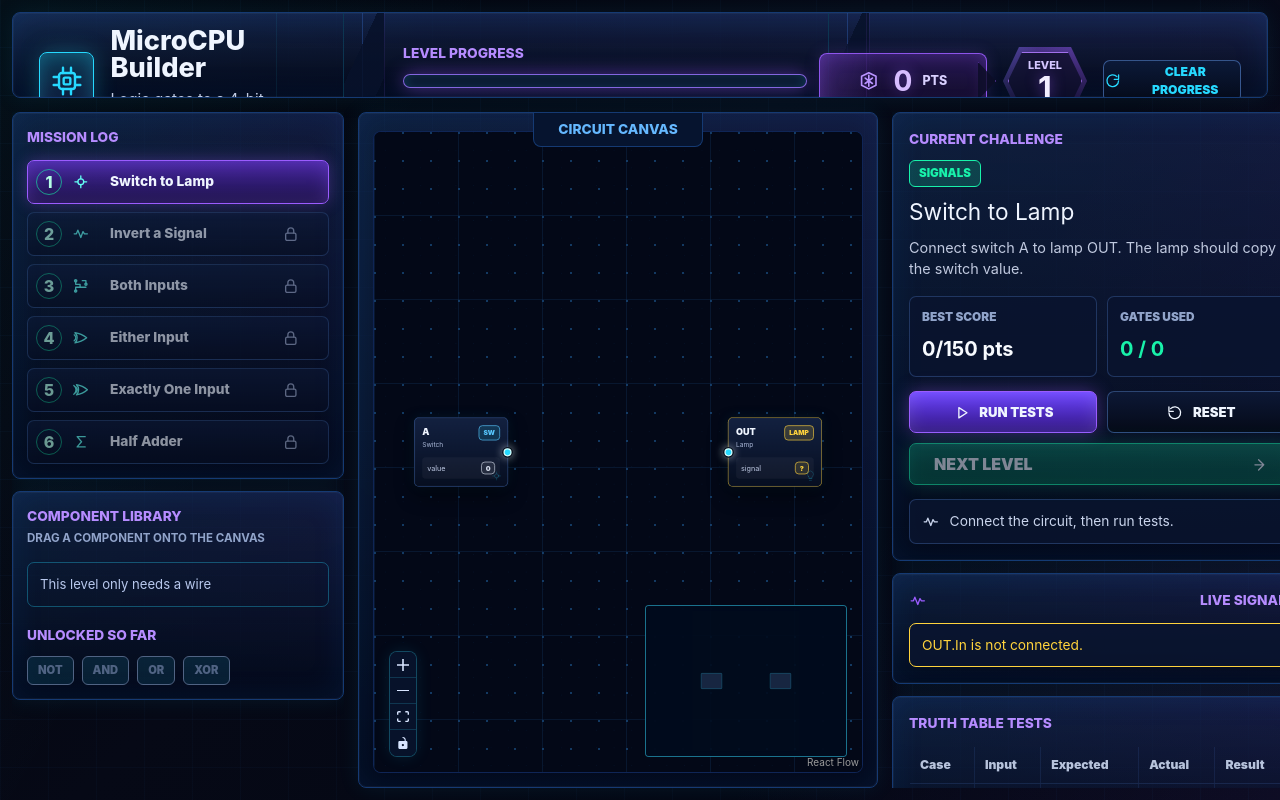
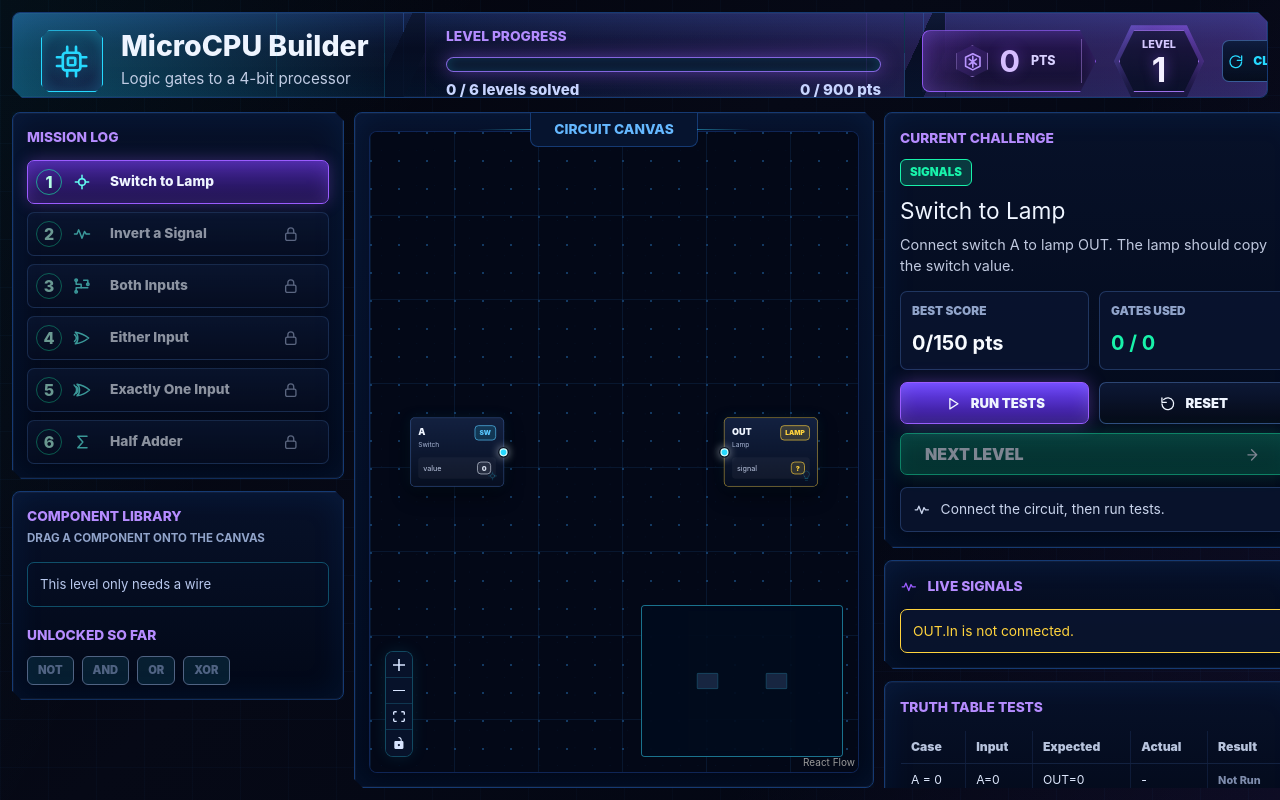
Before and after one commit to Ed12908/CoreCraft, a React (Vite) app: page / in a window 1280 px wide. Built offline with nearby package versions, Linux system fonts and the light colour scheme.

Commit message:
design: improve

```diff
--- a/package.json
+++ b/package.json
@@ -12,6 +12,7 @@
     "format": "biome format --write .",
     "format:check": "biome format .",
     "lint": "biome lint .",
+    "screenshot": "bun scripts/capture-ui.ts",
     "test": "vitest run",
     "test:watch": "vitest"
   },
--- a/scripts/capture-ui.ts
+++ b/scripts/capture-ui.ts
@@ -1,6 +1,6 @@
 import { existsSync, mkdirSync } from "node:fs";
-import { resolve } from "node:path";
-import { chromium, type Browser } from "@playwright/test";
+import { dirname, resolve } from "node:path";
+import { type Browser, chromium } from "@playwright/test";
 
 const url = process.env.UI_URL ?? "http://127.0.0.1:5175/";
 const outputPath = resolve(process.cwd(), process.env.UI_SCREENSHOT ?? "screenshots/current.png");
@@ -27,45 +27,45 @@ const xorCircuit = {
     {
       id: "input-a",
       type: "component",
-      position: { x: 60, y: 100 },
+      position: { x: 60, y: -40 },
       deletable: false,
       data: { kind: "input", label: "A", fixed: true, value: 1 },
     },
     {
       id: "input-b",
       type: "component",
-      position: { x: 60, y: 260 },
+      position: { x: 60, y: 190 },
       deletable: false,
       data: { kind: "input", label: "B", fixed: true, value: 0 },
     },
     {
       id: "xor-and-top",
       type: "component",
-      position: { x: 295, y: 105 },
+      position: { x: 295, y: -80 },
       data: { kind: "and", label: "AND" },
     },
     {
       id: "xor-not",
       type: "component",
-      position: { x: 495, y: 75 },
+      position: { x: 495, y: -145 },
       data: { kind: "not", label: "NOT" },
     },
     {
       id: "xor-or",
       type: "component",
-      position: { x: 310, y: 285 },
+      position: { x: 310, y: 225 },
       data: { kind: "or", label: "OR" },
     },
     {
       id: "xor-and-out",
       type: "component",
-      position: { x: 580, y: 235 },
+      position: { x: 580, y: 60 },
       data: { kind: "and", label: "AND" },
     },
     {
       id: "output-out",
       type: "component",
-      position: { x: 770, y: 180 },
+      position: { x: 770, y: 75 },
       deletable: false,
       data: { kind: "output", label: "OUT", fixed: true, value: 0 },
     },
@@ -151,7 +151,7 @@ const persistedProgress = {
   version: 1,
 };
 
-mkdirSync(resolve(outputPath, ".."), { recursive: true });
+mkdirSync(dirname(outputPath), { recursive: true });
 
 const browser: Browser = await chromium.launch({
   executablePath,
--- a/src/styles.css
+++ b/src/styles.css
@@ -86,19 +86,20 @@ button {
 .top-hud {
   position: relative;
   display: grid;
-  grid-template-columns: minmax(330px, 0.9fr) minmax(470px, 1.25fr) minmax(420px, 1fr);
+  grid-template-columns: 390px minmax(520px, 1fr) 470px;
   gap: 0;
   min-height: 0;
   overflow: hidden;
   border: 1px solid var(--line);
   border-radius: var(--radius);
   background:
-    linear-gradient(180deg, rgb(26 42 86 / 0.68), rgb(3 8 23 / 0.96)),
-    linear-gradient(90deg, rgb(38 217 255 / 0.1), transparent 34%, rgb(155 92 255 / 0.1));
+    linear-gradient(180deg, #0d1737, #030817),
+    linear-gradient(90deg, rgb(38 217 255 / 0.035), transparent 42%, rgb(155 92 255 / 0.04));
   box-shadow:
     inset 0 0 0 1px rgb(255 255 255 / 0.04),
     inset 0 0 34px rgb(22 114 255 / 0.12),
     0 0 24px rgb(38 217 255 / 0.08);
+  clip-path: polygon(0 0, calc(100% - 10px) 0, 100% 10px, 100% 100%, 10px 100%, 0 calc(100% - 10px));
 }
 
 .cyber-panel {
@@ -106,12 +107,13 @@ button {
   border: 1px solid var(--line);
   border-radius: var(--radius);
   background:
-    linear-gradient(180deg, rgb(20 38 82 / 0.52), rgb(3 9 25 / 0.94)),
-    linear-gradient(90deg, rgb(38 217 255 / 0.08), rgb(155 92 255 / 0.08));
+    linear-gradient(180deg, #071129, #020817),
+    linear-gradient(90deg, rgb(38 217 255 / 0.02), transparent 45%, rgb(155 92 255 / 0.022));
   box-shadow:
     inset 0 0 0 1px rgb(255 255 255 / 0.04),
     inset 0 0 32px rgb(22 114 255 / 0.1),
     0 0 22px rgb(38 217 255 / 0.08);
+  clip-path: polygon(0 0, calc(100% - 9px) 0, 100% 9px, 100% 100%, 9px 100%, 0 calc(100% - 9px));
 }
 
 .top-hud::before,
@@ -122,7 +124,11 @@ button {
   border-radius: inherit;
   background: linear-gradient(90deg, var(--cyan), transparent 32%, var(--violet));
   content: "";
-  opacity: 0.45;
+  opacity: 0.3;
+}
+
+.cyber-panel::before {
+  display: none;
 }
 
 .top-hud::after {
@@ -130,8 +136,9 @@ button {
   inset: 0;
   pointer-events: none;
   background:
-    linear-gradient(90deg, transparent 0 21%, rgb(38 217 255 / 0.08) 21% 21.08%, transparent 21.08% 68%),
-    linear-gradient(90deg, transparent 0 68%, rgb(155 92 255 / 0.1) 68% 68.08%, transparent 68.08%);
+    linear-gradient(90deg, transparent 0 21%, rgb(38 217 255 / 0.1) 21% 21.08%, transparent 21.08% 68%),
+    linear-gradient(90deg, transparent 0 68%, rgb(155 92 255 / 0.1) 68% 68.08%, transparent 68.08%),
+    linear-gradient(180deg, rgb(115 155 255 / 0.07), transparent 42%, rgb(38 217 255 / 0.025));
   content: "";
 }
 
@@ -153,7 +160,7 @@ button {
   height: 100%;
   border-left: 1px solid rgb(38 217 255 / 0.18);
   border-right: 1px solid rgb(155 92 255 / 0.1);
-  background: linear-gradient(115deg, transparent 0 32%, rgb(7 17 42 / 0.86) 32% 68%, transparent 68%);
+  background: linear-gradient(115deg, transparent 0 32%, rgb(5 13 34 / 0.92) 32% 68%, transparent 68%);
   content: "";
   pointer-events: none;
 }
@@ -161,27 +168,30 @@ button {
 .brand-section {
   display: flex;
   align-items: center;
-  gap: 16px;
-  padding: 14px 26px;
+  gap: 18px;
+  padding: 13px 28px;
 }
 
 .brand-chip {
   display: grid;
   place-items: center;
-  width: 58px;
-  height: 58px;
+  width: 62px;
+  height: 62px;
   border: 1px solid var(--cyan);
   border-radius: 8px;
-  background: linear-gradient(180deg, rgb(38 217 255 / 0.2), rgb(155 92 255 / 0.06)), var(--panel-strong);
+  background:
+    linear-gradient(180deg, rgb(38 217 255 / 0.22), rgb(155 92 255 / 0.08)),
+    radial-gradient(circle at 50% 50%, rgb(38 217 255 / 0.16), transparent 60%), var(--panel-strong);
   color: var(--cyan);
   box-shadow:
     inset 0 0 18px rgb(38 217 255 / 0.28),
     0 0 22px rgb(38 217 255 / 0.28);
+  clip-path: polygon(0 12%, 12% 0, 88% 0, 100% 12%, 100% 88%, 88% 100%, 12% 100%, 0 88%);
 }
 
 .brand-chip .ui-icon {
-  width: 2rem;
-  height: 2rem;
+  width: 2.2rem;
+  height: 2.2rem;
 }
 
 .brand-copy {
@@ -190,7 +200,7 @@ button {
 
 .brand-copy h1 {
   margin: 0;
-  font-size: 1.7rem;
+  font-size: 1.78rem;
   line-height: 1;
   font-weight: 800;
 }
@@ -204,7 +214,7 @@ button {
 .progress-section {
   display: grid;
   align-items: center;
-  padding: 14px 40px;
+  padding: 13px 42px;
 }
 
 .progress-inner {
@@ -227,7 +237,7 @@ button {
 
 .progress-track {
   position: relative;
-  height: 14px;
+  height: 15px;
   overflow: hidden;
   border: 1px solid rgb(154 117 255 / 0.85);
   border-radius: 999px;
@@ -252,16 +262,17 @@ button {
   display: flex;
   justify-content: space-between;
   color: #cdd7ff;
-  font-size: 0.9rem;
-  font-weight: 700;
+  font-size: 0.94rem;
+  font-weight: 800;
+  line-height: 1;
 }
 
 .actions-section {
   display: flex;
   align-items: center;
   justify-content: flex-end;
-  gap: 16px;
-  padding: 10px 26px 10px 32px;
+  gap: 18px;
+  padding: 8px 25px 8px 34px;
 }
 
 .hud-score-module {
@@ -269,10 +280,10 @@ button {
   display: flex;
   align-items: center;
   justify-content: center;
-  gap: 10px;
-  min-width: 168px;
-  height: 56px;
-  padding: 0 22px 0 18px;
+  gap: 11px;
+  min-width: 174px;
+  height: 62px;
+  padding: 0 24px 0 18px;
   border: 1px solid rgb(155 92 255 / 0.9);
   border-radius: 8px;
   background:
@@ -282,28 +293,27 @@ button {
   box-shadow:
     inset 0 0 18px rgb(155 92 255 / 0.28),
     0 0 16px rgb(155 92 255 / 0.18);
+  clip-path: polygon(0 0, calc(100% - 16px) 0, 100% 50%, calc(100% - 16px) 100%, 0 100%);
 }
 
 .hud-score-module::after {
   position: absolute;
-  top: 8px;
-  right: -10px;
-  width: 18px;
-  height: calc(100% - 16px);
-  border-top: 1px solid rgb(155 92 255 / 0.7);
-  border-right: 1px solid rgb(155 92 255 / 0.7);
-  border-bottom: 1px solid rgb(155 92 255 / 0.7);
-  background: rgb(11 13 38 / 0.82);
-  clip-path: polygon(0 0, 100% 50%, 0 100%);
+  inset: 8px 13px 8px auto;
+  width: 1px;
+  background: rgb(197 151 255 / 0.42);
   content: "";
 }
 
 .hud-score-icon {
   display: grid;
   place-items: center;
-  width: 1.8rem;
-  height: 1.8rem;
+  width: 2rem;
+  height: 2rem;
+  border: 1px solid rgb(199 162 255 / 0.55);
+  border-radius: 7px;
+  background: rgb(155 92 255 / 0.12);
   color: #b994ff;
+  clip-path: polygon(50% 0, 100% 25%, 100% 75%, 50% 100%, 0 75%, 0 25%);
 }
 
 .hud-score-icon .ui-icon {
@@ -313,7 +323,7 @@ button {
 
 .hud-score-module strong {
   color: #d7bdff;
-  font-size: 1.75rem;
+  font-size: 1.9rem;
   line-height: 1;
   text-shadow: 0 0 14px rgb(155 92 255 / 0.42);
 }
@@ -329,9 +339,9 @@ button {
   position: relative;
   display: grid;
   place-items: center;
-  flex: 0 0 84px;
-  width: 84px;
-  height: 68px;
+  flex: 0 0 90px;
+  width: 90px;
+  height: 72px;
   color: #f4efff;
 }
 
@@ -347,7 +357,9 @@ button {
   background:
     linear-gradient(180deg, rgb(155 92 255 / 0.42), rgb(12 11 39 / 0.96)),
     linear-gradient(90deg, rgb(38 217 255 / 0.16), transparent 42%, rgb(155 92 255 / 0.18));
-  box-shadow: 0 0 20px rgb(155 92 255 / 0.32);
+  box-shadow:
+    inset 0 0 18px rgb(155 92 255 / 0.22),
+    0 0 20px rgb(155 92 255 / 0.32);
 }
 
 .hud-level-module::after {
@@ -372,7 +384,7 @@ button {
 
 .hud-level-content strong {
   color: #f3efff;
-  font-size: 2rem;
+  font-size: 2.1rem;
   line-height: 1;
   text-shadow: 0 0 14px rgb(155 92 255 / 0.56);
 }
@@ -382,7 +394,7 @@ button {
   align-items: center;
   justify-content: center;
   gap: 9px;
-  min-width: 138px;
+  min-width: 146px;
   min-height: 42px;
   border: 1px solid rgb(82 127 202 / 0.64);
   border-radius: 7px;
@@ -409,7 +421,7 @@ button {
 .workbench {
   display: grid;
   grid-template-columns: 332px minmax(520px, 1fr) 420px;
-  gap: 14px;
+  gap: 10px;
   min-height: 0;
 }
 
@@ -493,6 +505,8 @@ button {
 
 .mission-icon {
   color: #63fff3;
+  width: 1.25rem;
+  height: 1.25rem;
 }
 
 .mission-title {
@@ -665,7 +679,7 @@ button {
   top: 0;
   left: 50%;
   z-index: 2;
-  min-width: 170px;
+  min-width: 168px;
   padding: 6px 18px;
   border: 1px solid var(--line);
   border-top: 0;
@@ -674,6 +688,25 @@ button {
   color: #65b8ff;
   text-align: center;
   transform: translateX(-50%);
+}
+
+.panel-tab::before,
+.panel-tab::after {
+  position: absolute;
+  top: 50%;
+  width: 54px;
+  height: 1px;
+  background: linear-gradient(90deg, transparent, rgb(53 217 255 / 0.45));
+  content: "";
+}
+
+.panel-tab::before {
+  right: 100%;
+}
+
+.panel-tab::after {
+  left: 100%;
+  transform: rotate(180deg);
 }
 
 .circuit-flow {
@@ -1020,7 +1053,7 @@ button {
 .signal-panel,
 .tests-panel,
 .hints-panel {
-  padding: 16px;
+  padding: 15px;
 }
 
 .chapter-chip {
@@ -1043,7 +1076,7 @@ button {
 }
 
 .challenge-prompt {
-  margin: 14px 0 0;
+  margin: 12px 0 0;
   color: #c0c9df;
   font-size: 0.9rem;
   line-height: 1.45;
@@ -1053,14 +1086,14 @@ button {
   display: grid;
   grid-template-columns: 1fr 1fr;
   gap: 10px;
-  margin-top: 16px;
+  margin-top: 14px;
 }
 
 .score-box {
   border: 1px solid rgb(65 102 169 / 0.42);
   border-radius: 7px;
   background: rgb(10 21 48 / 0.85);
-  padding: 12px;
+  padding: 11px;
 }
 
 .score-box span {
@@ -1090,7 +1123,7 @@ button {
   display: grid;
   grid-template-columns: 1fr 1fr;
   gap: 10px;
-  margin-top: 14px;
+  margin-top: 12px;
 }
 
 .cyber-button {
@@ -1147,7 +1180,7 @@ button {
 
 .cyber-button.wide {
   width: 100%;
-  margin-top: 10px;
+  margin-top: 9px;
   justify-content: space-between;
   padding-inline: 24px;
   font-size: 1rem;
@@ -1173,7 +1206,7 @@ button {
 }
 
 .status-card {
-  margin-top: 14px;
+  margin-top: 12px;
 }
 
 .status-card.is-success,
@@ -1217,6 +1250,10 @@ button {
   color: var(--violet);
 }
 
+.signal-panel .panel-title-line {
+  justify-content: flex-start;
+}
+
 .issue-stack {
   display: grid;
   gap: 8px;
@@ -1239,7 +1276,7 @@ button {
 .truth-table th,
 .truth-table td {
   border-bottom: 1px solid rgb(65 102 169 / 0.24);
-  padding: 9px 10px;
+  padding: 7px 10px;
   text-align: left;
   white-space: nowrap;
 }
```
Also changed, not shown: 1 other file (tests, documents, lock files or other folders).
